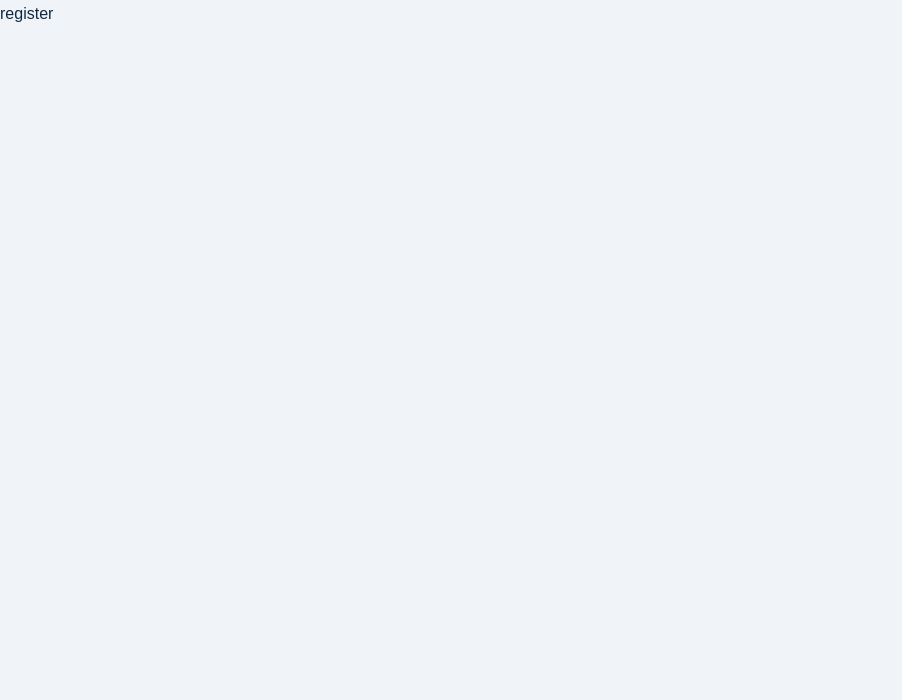
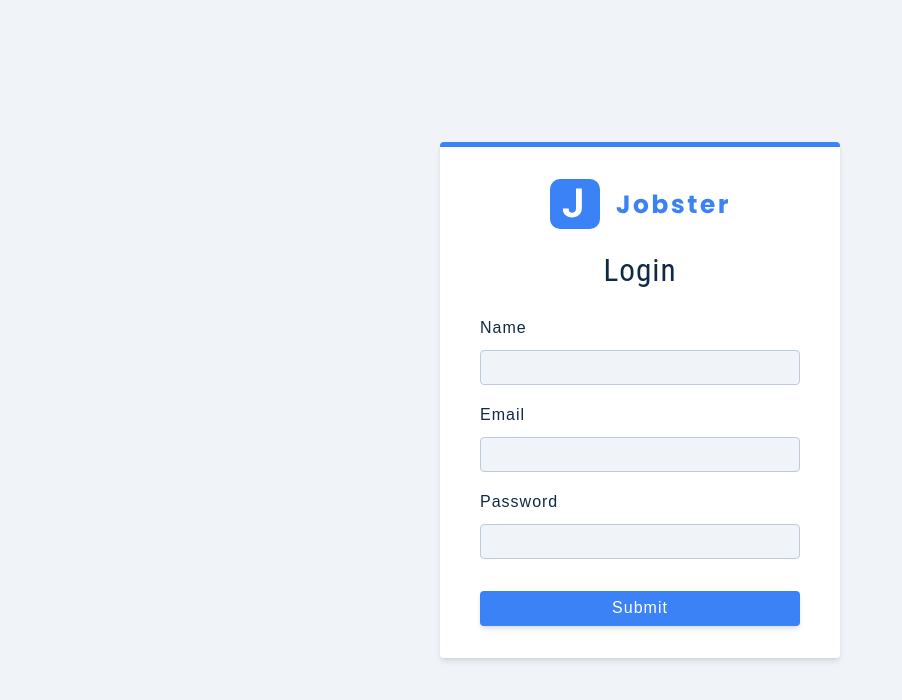
Before and after one commit to l-stend/jobster, a React (Create React App) app: page /register in a window 1280 px wide. Shown: the top 700 px of the page, without its empty margins (0-902 px from the left). Built offline with nearby package versions, Linux system fonts and the light colour scheme.

Commit message:
login form first setup

```diff
--- /dev/null
+++ b/src/components/FormRow.js
@@ -0,0 +1,20 @@
+import React from 'react';
+
+const FormRow = ({ type, name, value, handleChange, labelText }) => {
+  return (
+    <div className='form-row'>
+      <label htmlFor={name} className='form-label'>
+        {name}
+      </label>
+      <input
+        type={type}
+        name={name}
+        value={value}
+        onChange={handleChange}
+        className='form-input'
+      />
+    </div>
+  );
+};
+
+export default FormRow;
--- a/src/components/index.js
+++ b/src/components/index.js
@@ -1,3 +1,4 @@
 import Logo from './Logo';
+import FormRow from './FormRow';
 
-export { Logo };
+export { Logo, FormRow };
--- a/src/pages/Error.js
+++ b/src/pages/Error.js
@@ -9,7 +9,7 @@
       <div>
         <img src={img} alt='not-found' />
         <h3>Ooops, page not found</h3>
-        <p>me sa che te tocca il bono della sora Lella</p>
+        <p>me sa che te tocca er bono della sora Lella</p>
         <Link to='/'>Back Home</Link>
       </div>
     </Wrapper>
--- a/src/pages/Register.js
+++ b/src/pages/Register.js
@@ -1,7 +1,58 @@
-import React from 'react';
+import { useState, useEffect } from 'react';
+import Wrapper from '../assets/wrappers/RegisterPage';
+import { Logo, FormRow } from '../components';
+
+const initialState = {
+  name: '',
+  email: '',
+  passwor: '',
+  isMemmber: true,
+};
 
 const Register = () => {
-  return <div>register</div>;
+  const [values, setValues] = useState(initialState);
+
+  const handleChange = (e) => {
+    console.log(e.target);
+  };
+
+  const onSubmit = (e) => {
+    e.preventDefault();
+    console.log(e.target);
+  };
+
+  return (
+    <Wrapper className='full-page'>
+      <form className='form' onSubmit={onSubmit}>
+        <Logo />
+        <h3>Login</h3>
+        {/* name field */}
+        <FormRow
+          type='text'
+          name='name'
+          value={values.name}
+          handleChange={handleChange}
+        />
+        {/* email field */}
+        <FormRow
+          type='email'
+          name='email'
+          value={values.email}
+          handleChange={handleChange}
+        />
+        {/* password field */}
+        <FormRow
+          type='text'
+          name='password'
+          value={values.password}
+          handleChange={handleChange}
+        />
+        <button type='submit' className='btn btn-block'>
+          Submit
+        </button>
+      </form>
+    </Wrapper>
+  );
 };
 
 export default Register;
```
